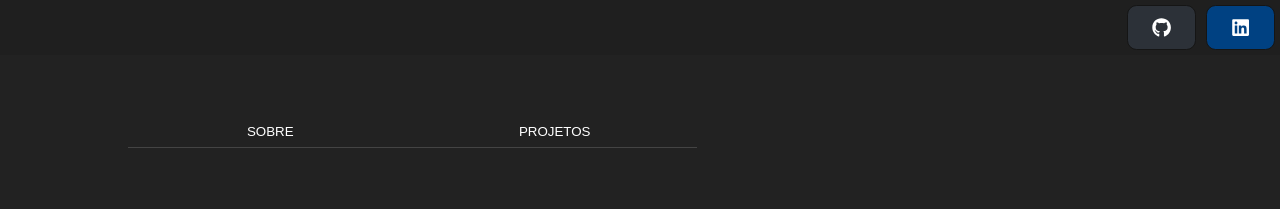
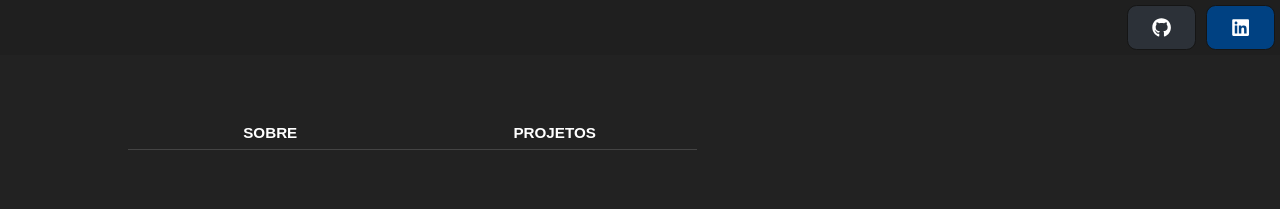
Before and after one commit to cayo-rodrigues/portfolio, a React (Create React App) app: page / in a window 1280 px wide. Shown: the top 209 px of the page. Built offline with nearby package versions, Linux system fonts and the light colour scheme.

Commit message:
feat: add further styling and optimizations to menu nav

```diff
--- a/public/index.html
+++ b/public/index.html
@@ -24,6 +24,15 @@
       work correctly both with client-side routing and a non-root public URL.
       Learn how to configure a non-root public URL by running `npm run build`.
     -->
+
+    <!-- Google Fonts -->
+    <link rel="preconnect" href="https://fonts.googleapis.com" />
+    <link rel="preconnect" href="https://fonts.gstatic.com" crossorigin />
+    <link
+      href="https://fonts.googleapis.com/css2?family=Montserrat:ital,wght@0,300;0,400;0,500;0,600;1,300;1,400;1,500;1,600&display=swap"
+      rel="stylesheet"
+    />
+
     <title>React App</title>
   </head>
   <body>
--- a/src/components/Header/styles.ts
+++ b/src/components/Header/styles.ts
@@ -15,7 +15,7 @@ interface ContactIconProps {
   contactType: string
 }
 
-export const ContactIcon = styled.span`
+export const ContactIcon = styled.span<ContactIconProps>`
   display: flex;
   justify-content: center;
 
@@ -34,7 +34,7 @@ export const ContactIcon = styled.span`
     }
   }
 
-  ${(props: ContactIconProps) =>
+  ${(props) =>
     props.contactType === "linkedin"
       ? css`
           background: var(--color-linkedin);
--- a/src/components/Menu/index.tsx
+++ b/src/components/Menu/index.tsx
@@ -6,11 +6,15 @@ const Menu = () => {
   return (
     <NavContainer>
       <MenuButton>
-        <Title>Sobre</Title>
+        <Title size="0.95rem" sizeMobile="0.85rem" tag="span">
+          Sobre
+        </Title>
       </MenuButton>
 
       <MenuButton>
-        <Title>Projetos</Title>
+        <Title size="0.95rem" sizeMobile="0.85rem" tag="span">
+          Projetos
+        </Title>
       </MenuButton>
     </NavContainer>
   )
--- a/src/components/Title/index.tsx
+++ b/src/components/Title/index.tsx
@@ -1,11 +1,33 @@
-import { ReactNode } from "react"
+import { ElementType, ReactNode } from "react"
+import { TitleContainer } from "./styles"
 
 interface TitleProps {
   children?: ReactNode
+  size?: string
+  sizeMobile?: string
+  wheight?: number
+  wheightMobile?: number
+  tag?: ElementType
 }
 
-const Title = ({ children }: TitleProps) => {
-  return <>{children}</>
+const Title = ({
+  children,
+  tag: Tag = "h1",
+  size = "2rem",
+  sizeMobile = size,
+  wheight = 600,
+  wheightMobile = wheight,
+}: TitleProps) => {
+  return (
+    <TitleContainer
+      fontSize={size}
+      fontSizeMobile={sizeMobile}
+      fontWheightMobile={wheightMobile}
+      fontWheight={wheight}
+    >
+      <Tag>{children}</Tag>
+    </TitleContainer>
+  )
 }
 
 export default Title
--- /dev/null
+++ b/src/components/Title/styles.ts
@@ -0,0 +1,19 @@
+import styled from "styled-components"
+import { devices } from "../../styles/global"
+
+interface TitleContainerProps {
+  fontSize: string
+  fontWheight: number
+  fontSizeMobile?: string
+  fontWheightMobile?: number
+}
+
+export const TitleContainer = styled.div<TitleContainerProps>`
+  font-size: ${(props) => props.fontSizeMobile};
+  font-weight: ${(props) => props.fontWheightMobile};
+
+  @media ${devices.tablet} {
+    font-size: ${(props) => props.fontSize};
+    font-weight: ${(props) => props.fontWheight};
+  }
+`
--- a/src/styles/global.ts
+++ b/src/styles/global.ts
@@ -3,7 +3,7 @@ import { createGlobalStyle } from "styled-components"
 export const GlobalStyle = createGlobalStyle`
   :root {
     --font-text: '';
-    --font-title: '';
+    --font-title: 'Montserrat', sans-serif;
 
     --color-main: #3A00C4;
     --color-main-alt: #5801E4;
@@ -46,7 +46,7 @@ export const GlobalStyle = createGlobalStyle`
   }
 
   h1, h2, h3, h4, h5, h6 {
-    /* font-family: var(--font-title); */
+    font-family: var(--font-title);
   }
 
   button {
```
